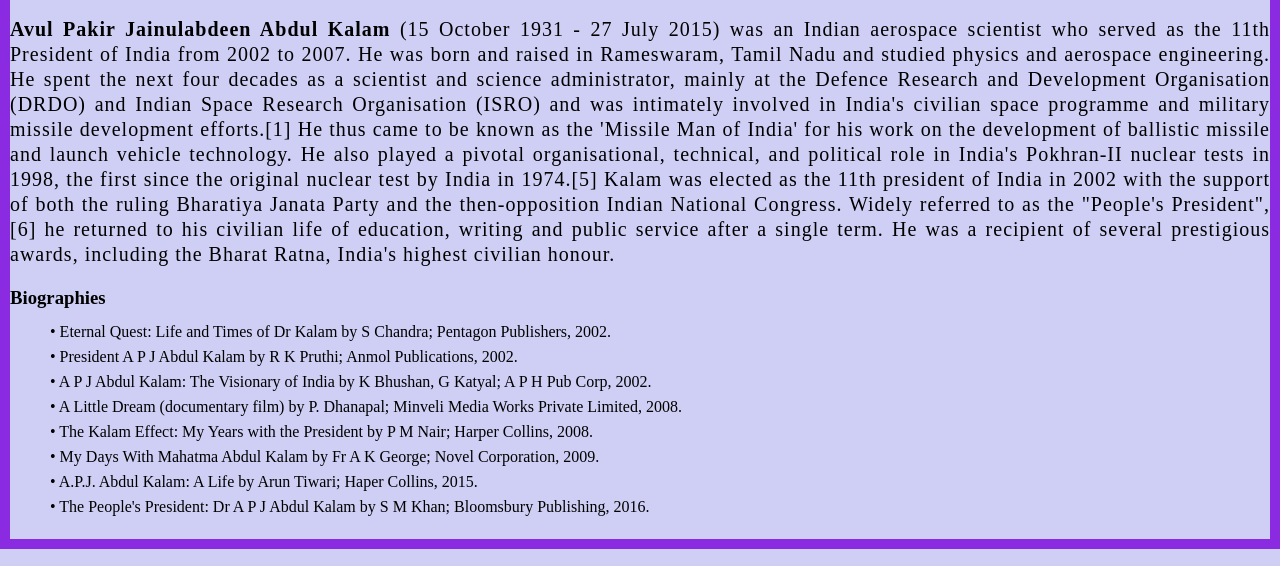
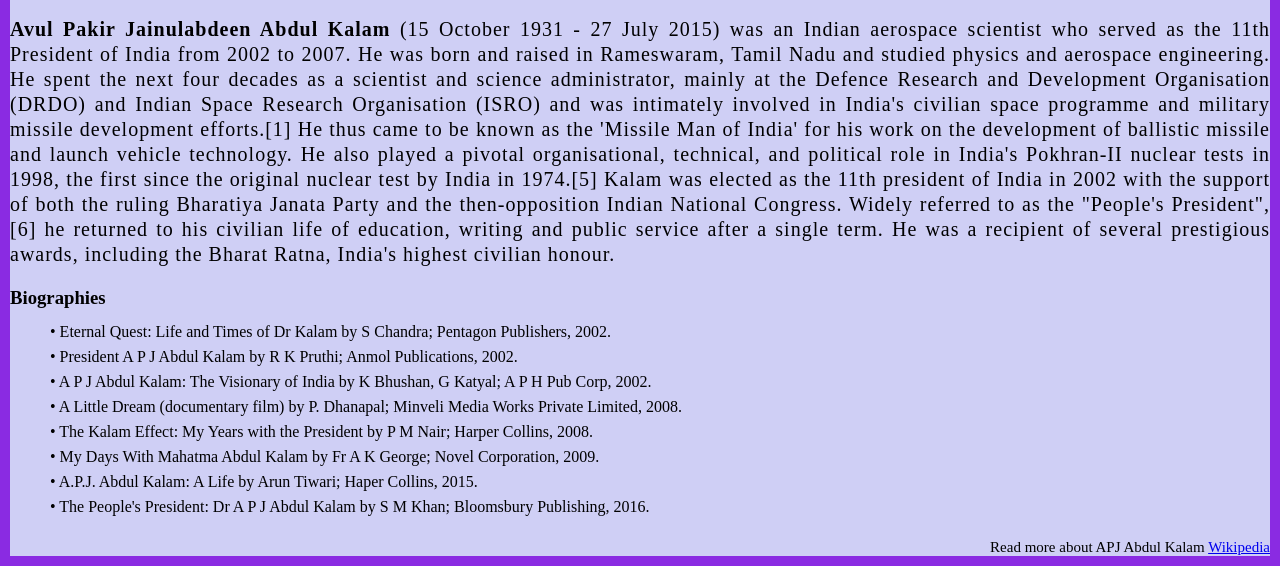
Before and after one commit to susovan777/Tribute-Page, a plain HTML site: page index.html in a window 1280 px wide. Shown: the part 460-1026 px from the top of the page. Drawn offline with Linux system fonts and the light colour scheme.

Commit message:
done with content section

```diff
--- a/index.html
+++ b/index.html
@@ -54,6 +54,10 @@
                     • A.P.J. Abdul Kalam: A Life by Arun Tiwari; Haper Collins, 2015.<br>
                     • The People's President: Dr A P J Abdul Kalam by S M Khan; Bloomsbury Publishing, 2016.</p>
             </section>
+            <div class="footer">
+                <p>Read more about APJ Abdul Kalam <a
+                        href="https://en.wikipedia.org/wiki/A._P._J._Abdul_Kalam">Wikipedia</a></p>
+            </div>
         </div>
     </div>
 
--- a/styles.css
+++ b/styles.css
@@ -72,3 +72,8 @@
     margin: 5px 40px;
     line-height: 25px;
  }
+
+ .footer {
+    text-align: end;
+    font-size: 15px;
+ }
```
